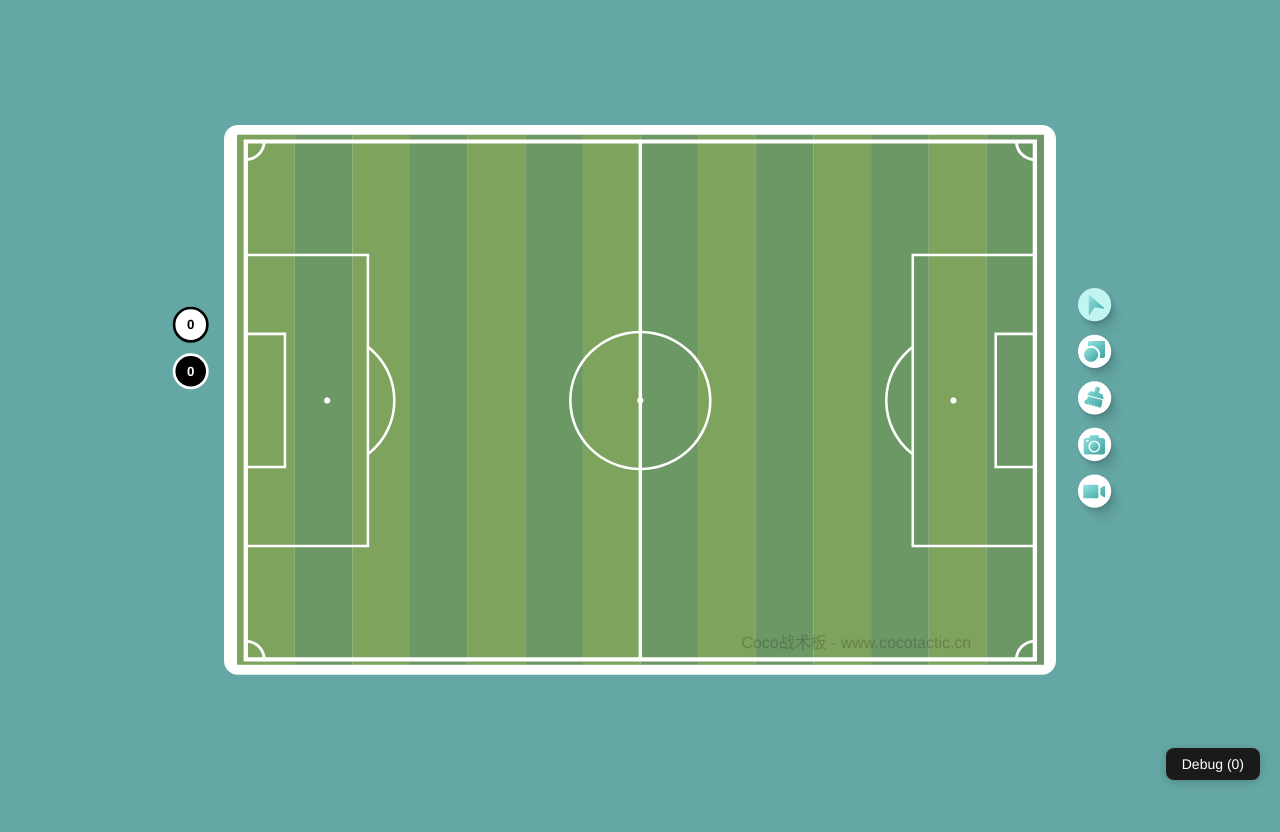
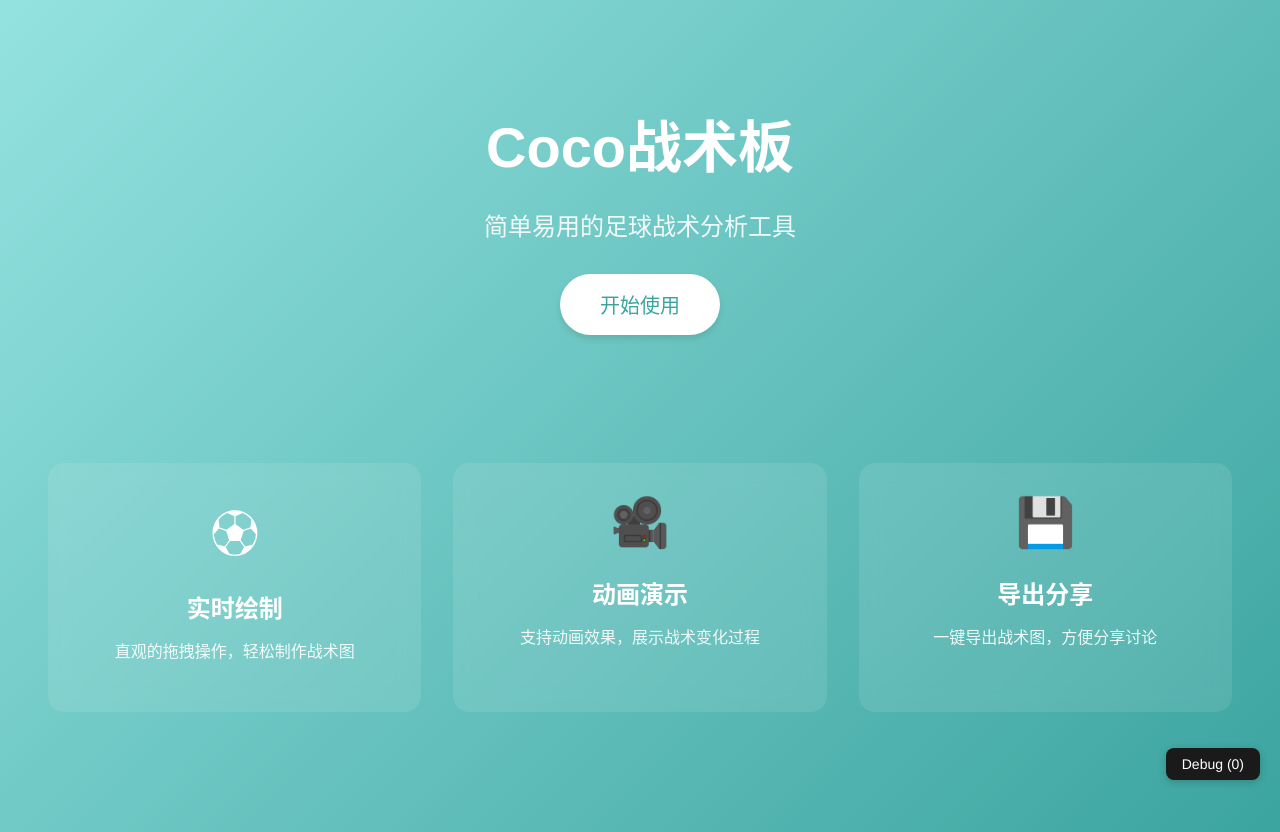
Before and after one commit to CJ-cooper6/coco-tacticx, a Vue app: page / in a window 1280 px wide. Before the commit the page ends 800 px from the top, so only its background shows below. Built offline with nearby package versions, Linux system fonts and the light colour scheme.

Commit message:
feat: 新增落地页

```diff
--- a/package.json
+++ b/package.json
@@ -20,7 +20,8 @@
     "mobile-device-detect": "^0.4.3",
     "pinia": "^2.2.5",
     "vite-plugin-svg-icons": "^2.0.1",
-    "vue": "^3.4.21"
+    "vue": "^3.4.21",
+    "vue-router": "4"
   },
   "devDependencies": {
     "@tsconfig/node20": "^20.1.4",
--- a/src/App.vue
+++ b/src/App.vue
@@ -1,9 +1,7 @@
 <template>
   <div class="wrapper" :class="[`device-${deviceType}`, `orientation-${orientation}`]">
     <Debug v-if="isDev" />
-    <div class="board">
-      <Field :items="items" class="field" />
-    </div>
+    <RouterView />
   </div>
 </template>
 
@@ -31,7 +29,7 @@ onUnmounted(() => {
 });
 </script>
 
-<style lang="scss" scoped>
+<style lang="scss">
 .wrapper {
   display: flex;
   align-items: center;
@@ -62,11 +60,6 @@ onUnmounted(() => {
     /* 禁用移动端的长按菜单 */
     -webkit-touch-callout: none;
     -webkit-user-drag: none;
-
-    .field {
-      width: 100%;
-      height: auto;
-    }
   }
 }
 .device-mobile {
--- a/src/assets/styles/main.css
+++ b/src/assets/styles/main.css
@@ -9,9 +9,8 @@ body,
 html {
   margin: 0;
   padding: 0;
-  font-family:
-    "Helvetica", "Hiragino Sans GB", "WenQuanYi Micro Hei", "Microsoft YaHei", sans-serif, "Noto Sans CJK SC", Code2001,
-    Code2002;
+  font-family: "Helvetica", "Hiragino Sans GB", "WenQuanYi Micro Hei", "Microsoft YaHei", sans-serif, "Noto Sans CJK SC",
+    Code2001, Code2002;
   height: 100%;
   min-height: 100vh;
   color: #39474b;
--- a/src/components/Field.vue
+++ b/src/components/Field.vue
@@ -1,4 +1,5 @@
 <template>
+  <div class="board">
     <svg
       ref="svgRef"
       id="field"
@@ -11,7 +12,7 @@
       @pointermove="moveDrawing"
       @pointerup="endDrawing"
       @dblclick.stop
-    style="overflow: visible"
+      class="field"
     >
       <!-- 工具栏区域 -->
       <ToolsPanel />
@@ -111,6 +112,7 @@
         />
       </g>
     </svg>
+  </div>
 </template>
 
 <script setup lang="ts">
@@ -207,4 +209,10 @@ onMounted(() => {
   fill: #64a7a5;
   cursor: pointer;
 }
+
+.field {
+  width: 100%;
+  height: auto;
+  overflow: visible;
+}
 </style>
--- /dev/null
+++ b/src/components/LandingPage.vue
@@ -0,0 +1,103 @@
+<template>
+  <div class="landing-page">
+    <div class="hero-section">
+      <h1 class="title">Coco战术板</h1>
+      <p class="subtitle">简单易用的足球战术分析工具</p>
+      <router-link to="/board" class="start-button">开始使用</router-link>
+    </div>
+
+    <div class="features-section">
+      <div class="feature-card">
+        <div class="feature-icon">⚽</div>
+        <h3>实时绘制</h3>
+        <p>直观的拖拽操作，轻松制作战术图</p>
+      </div>
+      <div class="feature-card">
+        <div class="feature-icon">🎥</div>
+        <h3>动画演示</h3>
+        <p>支持动画效果，展示战术变化过程</p>
+      </div>
+      <div class="feature-card">
+        <div class="feature-icon">💾</div>
+        <h3>导出分享</h3>
+        <p>一键导出战术图，方便分享讨论</p>
+      </div>
+    </div>
+  </div>
+</template>
+
+<style scoped>
+.landing-page {
+  height: 100%;
+  background: linear-gradient(135deg, #95e3e1 0%, #3ca49f 100%);
+  color: white;
+  padding: 2rem;
+  width: 100%;
+  overflow-y: auto;
+  -webkit-overflow-scrolling: touch;
+}
+
+.hero-section {
+  text-align: center;
+  padding: 4rem 1rem;
+}
+
+.title {
+  font-size: 3.5rem;
+  margin-bottom: 1rem;
+}
+
+.subtitle {
+  font-size: 1.5rem;
+  margin-bottom: 2rem;
+  opacity: 0.9;
+}
+
+.start-button {
+  display: inline-block;
+  padding: 1rem 2.5rem;
+  font-size: 1.25rem;
+  background-color: white;
+  color: #3ca49f;
+  border-radius: 2rem;
+  text-decoration: none;
+  transition: transform 0.2s;
+  box-shadow: 0 4px 6px rgba(0, 0, 0, 0.1);
+}
+
+.start-button:hover {
+  transform: translateY(-2px);
+}
+
+.features-section {
+  display: grid;
+  grid-template-columns: repeat(auto-fit, minmax(250px, 1fr));
+  gap: 2rem;
+  max-width: 1200px;
+  margin: 4rem auto;
+  padding: 0 1rem;
+}
+
+.feature-card {
+  background: rgba(255, 255, 255, 0.1);
+  backdrop-filter: blur(10px);
+  padding: 2rem;
+  border-radius: 1rem;
+  text-align: center;
+}
+
+.feature-icon {
+  font-size: 3rem;
+  margin-bottom: 1rem;
+}
+
+.feature-card h3 {
+  font-size: 1.5rem;
+  margin-bottom: 0.5rem;
+}
+
+.feature-card p {
+  opacity: 0.9;
+  line-height: 1.5;
+}
+</style>
--- a/src/main.ts
+++ b/src/main.ts
@@ -4,7 +4,7 @@ import ElementPlus from "element-plus";
 import "element-plus/dist/index.css";
 import { createApp } from "vue";
 import { debug } from "./utils/debugBus";
-
+import router from "./router";
 import App from "./App.vue";
 import pinia from "./stores/index.js";
 
@@ -15,4 +15,5 @@ if (import.meta.env.DEV) {
 
 app.use(pinia);
 app.use(ElementPlus);
+app.use(router);
 app.mount("#app");
--- /dev/null
+++ b/src/router.ts
@@ -0,0 +1,19 @@
+import { createRouter, createWebHistory } from "vue-router";
+import LandingPage from "./components/LandingPage.vue";
+import Field from "./components/Field.vue";
+
+const router = createRouter({
+  history: createWebHistory(),
+  routes: [
+    {
+      path: "/",
+      component: LandingPage,
+    },
+    {
+      path: "/board",
+      component: Field,
+    },
+  ],
+});
+
+export default router;
--- a/src/stores/globalStore.ts
+++ b/src/stores/globalStore.ts
@@ -40,12 +40,6 @@ export const useGlobalStore = defineStore("global", () => {
 
   const updateOrientation = debounce(() => {
     orientation.value = window.innerHeight > window.innerWidth ? "portrait" : "landscape";
-    $debug.log({
-      screenWidth: window.screen.width,
-      screenHeight: window.screen.height,
-      orientation: window.screen.orientation?.type,
-      calculatedOrientation: orientation.value,
-    });
   }, 150);
 
   return {
```
Also changed, not shown: manifest.json. Lines whose indentation alone changed are shown as unchanged.
